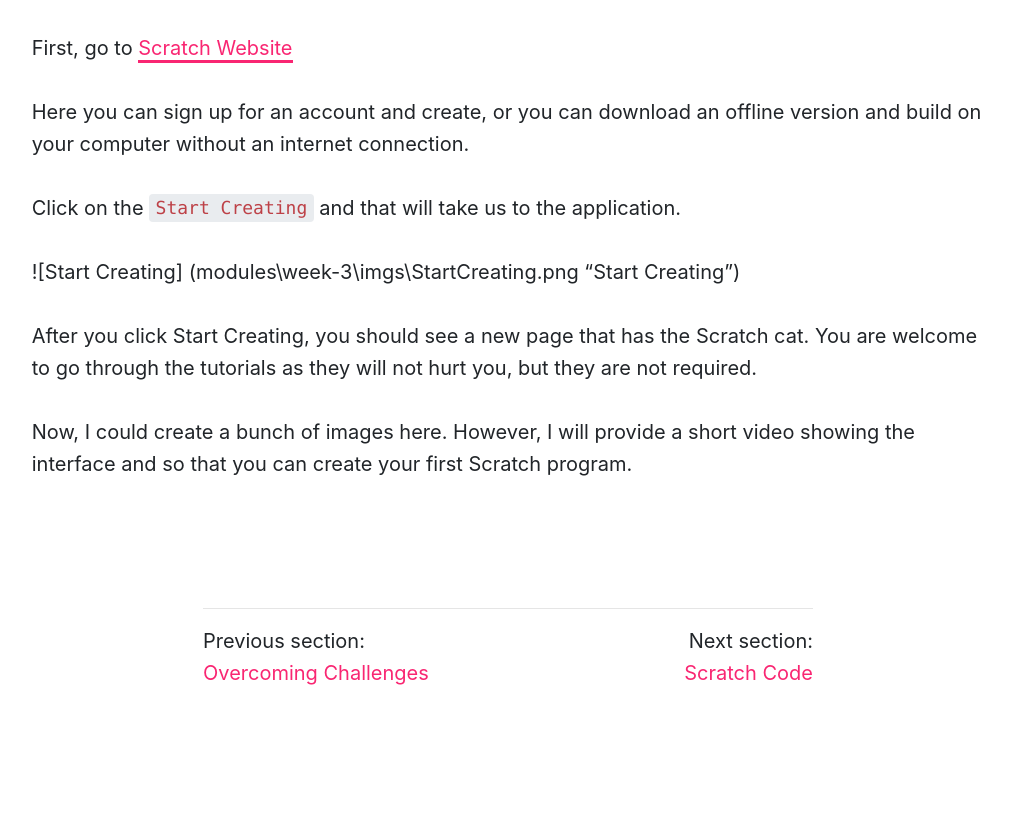
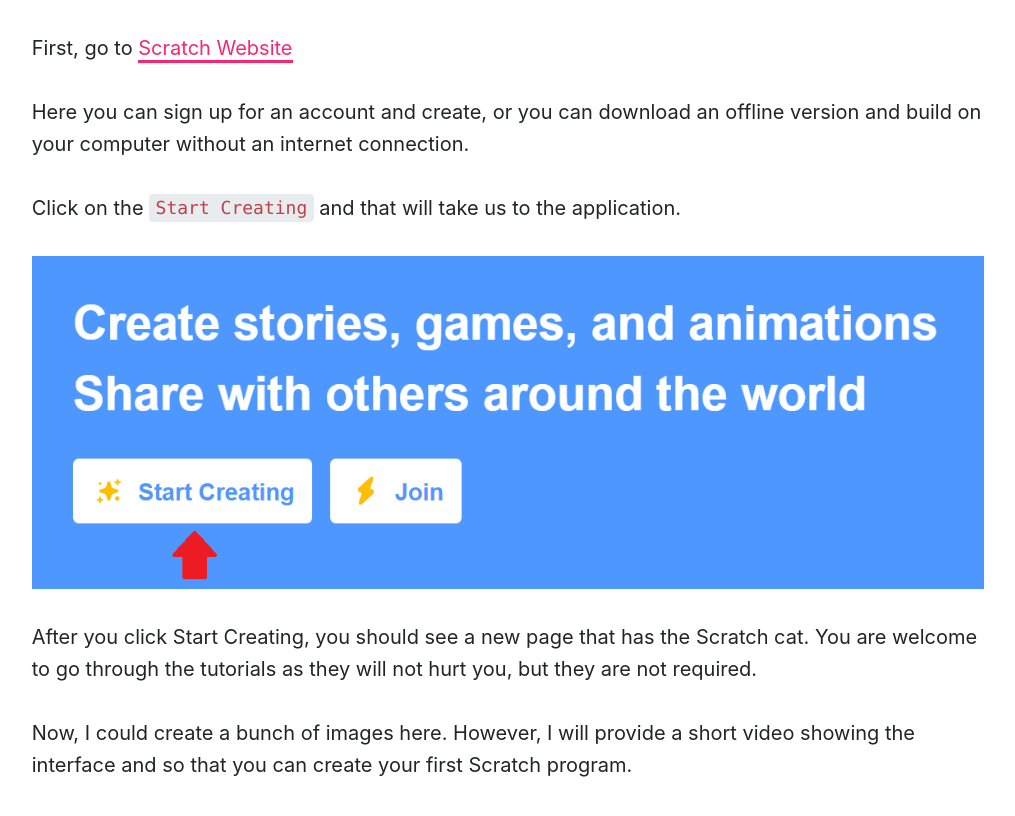
Before and after one commit to Montana-Media-Arts/creative-coding-1-Fall2019, a Jekyll site: the page built from modules/week-3/_posts/2017-01-04-scratch.md, in a window 1280 px wide and 900 px high, scrolled down 995 px. Shown: the top 816 px of the window, without its empty margins (132-1147 px from the left). Built offline with Jekyll 4.4.1, drawn with Linux system fonts in a browser that asks for light colours; nearby versions of some CDN libraries; a script that is not in the unit is left out; before the commit the page ends 1700 px from its top, so only the background shows below that.

Commit message:
Update 2017-01-04-scratch.md

```diff
--- a/modules/week-3/_posts/2017-01-04-scratch.md
+++ b/modules/week-3/_posts/2017-01-04-scratch.md
@@ -21,7 +21,7 @@ Here you can sign up for an account and create, or you can download an offline v
 
 Click on the `Start Creating` and that will take us to the application.
 
-![Start Creating] (modules\week-3\imgs\StartCreating.png "Start Creating")
+![Start Creating](../imgs/StartCreating.png "Start Creating")
 
 After you click Start Creating, you should see a new page that has the Scratch cat.  You are welcome to go through the tutorials as they will not hurt you, but they are not required.
 
```
